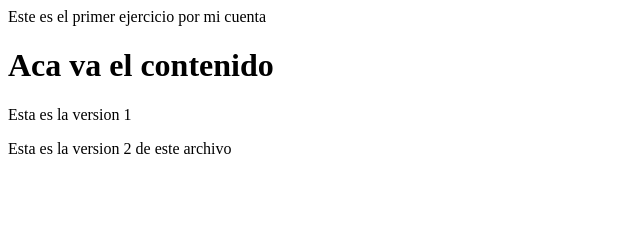
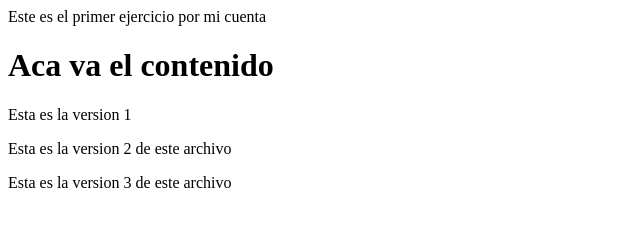
Before and after one commit to llabarrera/hyperblog, a plain HTML site: page index.html in a window 1280 px wide. Shown: the whole page, without its empty margins (0-640 px from the left). Drawn offline with Linux system fonts and the light colour scheme.

Commit message:
Esta es la cuarta vez que subo

```diff
--- a/css/estilos.css
+++ b/css/estilos.css
@@ -3,4 +3,5 @@ body
     color:aqua;
     font-family: 'Times New Roman', Times, serif;
     background-color: aqua;
+
 }
--- a/index.html
+++ b/index.html
@@ -5,5 +5,6 @@
     <h1>Aca va el contenido</h1>
     <p>Esta es la version 1</p>
     <p>Esta es la version 2 de este archivo</p>
+    <p>Esta es la version 3 de este archivo</p>
 </body>
 </html>
```
Also changed, not shown: archivoLuis.txt.
